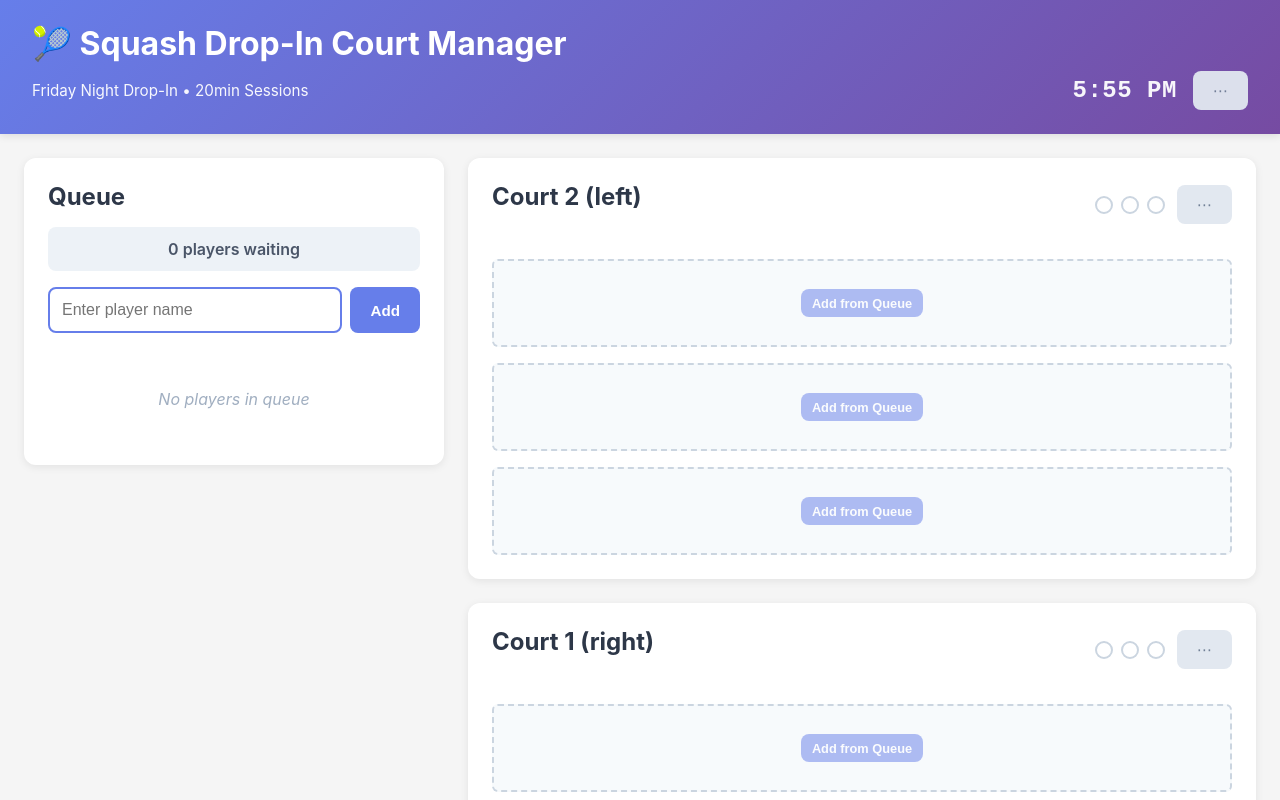
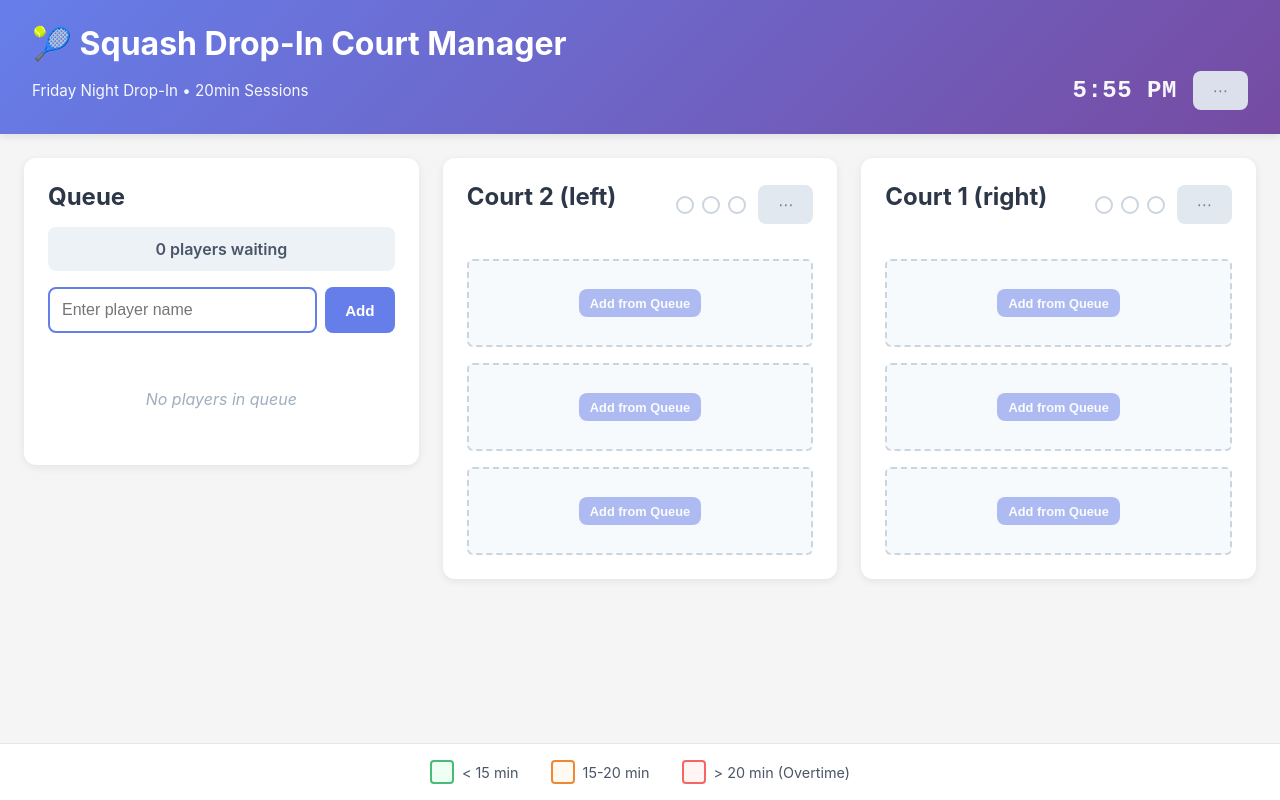
Before and after one commit to whereyoubinns/drop-in, a React (Vite) app: page / in a window 1280 px wide. Shown: the top 800 px of the page. Built offline with nearby package versions, Linux system fonts and the light colour scheme.

Commit message:
fix layout and court assignment.

```diff
--- a/src/App.css
+++ b/src/App.css
@@ -55,7 +55,8 @@
 /* Layout */
 .app-layout {
   flex: 1;
-  display: flex;
+  display: grid;
+  grid-template-columns: 1fr 1fr 1fr;
   gap: 1.5rem;
   padding: 1.5rem;
   max-width: 1800px;
@@ -64,19 +65,15 @@
 }
 
 .sidebar {
-  width: 420px;
-  flex-shrink: 0;
+  min-width: 0;
 }
 
 .main-content {
-  flex: 1;
-  min-width: 0;
+  display: contents;
 }
 
 .courts-container {
-  display: grid;
-  grid-template-columns: repeat(auto-fit, minmax(400px, 1fr));
-  gap: 1.5rem;
+  display: contents;
 }
 
 /* Panels */
@@ -206,6 +203,12 @@
   font-size: 1.1rem;
 }
 
+.queue-player-badges {
+  display: flex;
+  gap: 0.5rem;
+  margin-bottom: 0.25rem;
+}
+
 .queue-player-times {
   display: flex;
   flex-direction: column;
@@ -234,6 +237,28 @@
   font-size: 0.75rem;
   font-weight: 700;
   text-transform: uppercase;
+}
+
+.next-court-badge {
+  background: #667eea;
+  color: white;
+  padding: 0.25rem 0.75rem;
+  border-radius: 12px;
+  font-size: 0.75rem;
+  font-weight: 600;
+  border: none;
+  cursor: pointer;
+  transition: all 0.2s;
+}
+
+.next-court-badge:hover {
+  background: #5568d3;
+  transform: translateY(-1px);
+  box-shadow: 0 2px 4px rgba(102, 126, 234, 0.3);
+}
+
+.next-court-badge:active {
+  transform: translateY(0);
 }
 
 /* Court Panel */
@@ -659,16 +684,12 @@
 /* Responsive Design */
 @media (max-width: 1200px) {
   .app-layout {
-    flex-direction: column;
+    grid-template-columns: 1fr;
   }
 
   .sidebar {
     width: 100%;
     position: static;
-  }
-
-  .courts-container {
-    grid-template-columns: 1fr;
   }
 }
 
--- a/src/App.tsx
+++ b/src/App.tsx
@@ -88,6 +88,7 @@ function AppContent() {
             court2Players={state.court2}
             onAddPlayer={addPlayer}
             onRemovePlayer={removeFromQueue}
+            onAddPlayerToCourt={addSpecificPlayerToCourt}
           />
         </aside>
 
```
